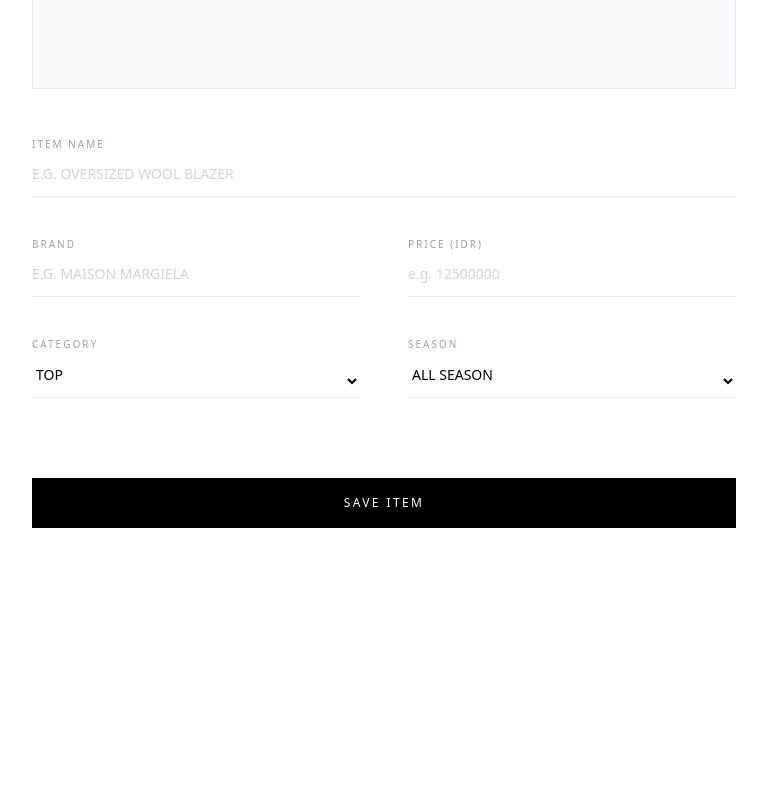
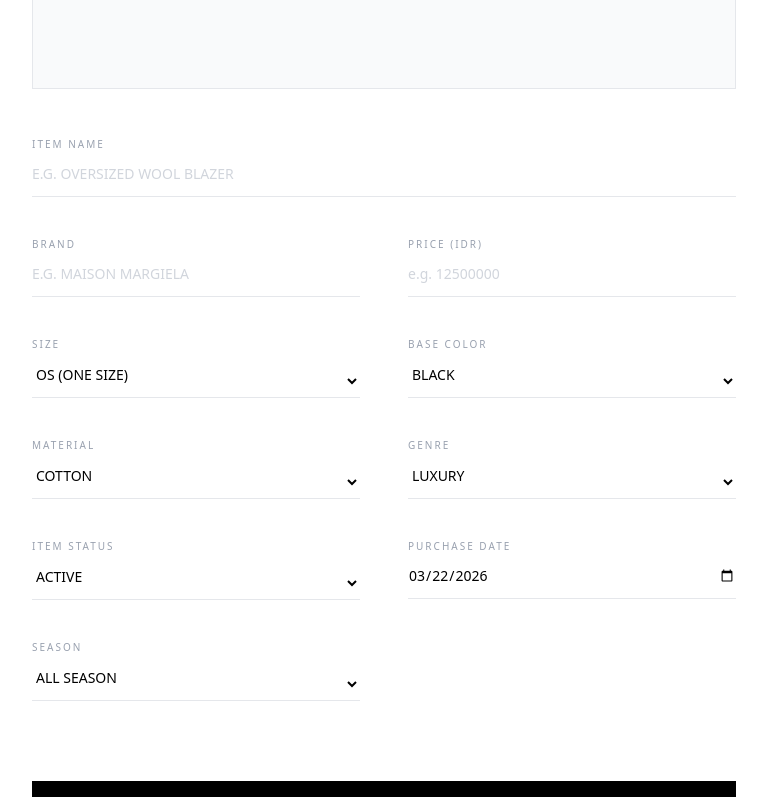
Before and after one commit to Afile21/Proyek-L-Armoire, a Next.js app: page /add in a window 1280 px wide. Shown: the part 519-1316 px from the top of the page, without its empty margins (256-1023 px from the left). Before the commit the page ends 1127 px from the top, so only its background shows below. Built offline with nearby package versions, Linux system fonts and the light colour scheme; no server answers; a web font is replaced by a local one.

Commit message:
Fase 13.1: Memperbarui UI Form Tambah Item

```diff
--- a/app/add/page.tsx
+++ b/app/add/page.tsx
@@ -18,7 +18,14 @@
         brand: "",
         price: "",
         category: "TOP",
-        season: "ALL_SEASON"
+        season: "ALL_SEASON",
+        // [BARU] Tambahan kelengkapan atribut sesuai Prisma Schema
+        size: "OS",
+        base_color: "BLACK",
+        material: "COTTON",
+        genre: "LUXURY",
+        status: "ACTIVE",
+        purchase_date: new Date().toISOString().split('T')[0] // Format YYYY-MM-DD untuk input date
     });
 
     // [BARU] Fungsi khusus untuk menangani dan memvalidasi file
@@ -142,7 +149,7 @@
                                 <span className="text-xs text-black group-hover:text-gray-500 transition-colors uppercase tracking-[0.2em] mb-2">
                                     + Select High-Quality Image
                                 </span>
-                                <span className="text-[10px] text-gray-400 uppercase tracking-[0.1em]">
+                                <span className="text-[10px] text-gray-400 uppercase tracking-widest">
                                     JPG, PNG, or WEBP (Max 5MB)
                                 </span>
                             </div>
@@ -186,18 +193,98 @@
                         />
                     </div>
 
+                    {/* --- [BARU] KELENGKAPAN ATRIBUT PRODUK --- */}
                     <div className="flex flex-col">
-                        <label className="text-[10px] uppercase tracking-[0.2em] text-gray-400 mb-3">Category</label>
+                        <label className="text-[10px] uppercase tracking-[0.2em] text-gray-400 mb-3">Size</label>
                         <select
                             className="border-b border-gray-200 pb-3 outline-none text-sm bg-transparent cursor-pointer focus:border-black transition-colors"
-                            onChange={(e) => setFormData({ ...formData, category: e.target.value })}
+                            value={formData.size}
+                            onChange={(e) => setFormData({ ...formData, size: e.target.value })}
                         >
-                            <option value="TOP">TOP</option>
-                            <option value="BOTTOM">BOTTOM</option>
-                            <option value="OUTERWEAR">OUTERWEAR</option>
-                            <option value="SHOES">SHOES</option>
-                            <option value="ACCESSORIES">ACCESSORIES</option>
+                            <option value="OS">OS (ONE SIZE)</option>
+                            <option value="XS">XS</option>
+                            <option value="S">S</option>
+                            <option value="M">M</option>
+                            <option value="L">L</option>
+                            <option value="XL">XL</option>
+                            <option value="CUSTOM">CUSTOM/TAILORED</option>
                         </select>
+                    </div>
+
+                    <div className="flex flex-col">
+                        <label className="text-[10px] uppercase tracking-[0.2em] text-gray-400 mb-3">Base Color</label>
+                        <select
+                            className="border-b border-gray-200 pb-3 outline-none text-sm bg-transparent cursor-pointer focus:border-black transition-colors"
+                            value={formData.base_color}
+                            onChange={(e) => setFormData({ ...formData, base_color: e.target.value })}
+                        >
+                            <option value="BLACK">BLACK</option>
+                            <option value="WHITE">WHITE</option>
+                            <option value="GREY">GREY</option>
+                            <option value="NAVY">NAVY</option>
+                            <option value="BEIGE">BEIGE</option>
+                            <option value="BROWN">BROWN</option>
+                            <option value="MULTICOLOR">MULTICOLOR</option>
+                        </select>
+                    </div>
+
+                    <div className="flex flex-col">
+                        <label className="text-[10px] uppercase tracking-[0.2em] text-gray-400 mb-3">Material</label>
+                        <select
+                            className="border-b border-gray-200 pb-3 outline-none text-sm bg-transparent cursor-pointer focus:border-black transition-colors"
+                            value={formData.material}
+                            onChange={(e) => setFormData({ ...formData, material: e.target.value })}
+                        >
+                            <option value="COTTON">COTTON</option>
+                            <option value="WOOL">WOOL</option>
+                            <option value="SILK">SILK</option>
+                            <option value="LEATHER">LEATHER</option>
+                            <option value="DENIM">DENIM</option>
+                            <option value="LINEN">LINEN</option>
+                            <option value="SYNTHETIC">SYNTHETIC / BLEND</option>
+                        </select>
+                    </div>
+
+                    <div className="flex flex-col">
+                        <label className="text-[10px] uppercase tracking-[0.2em] text-gray-400 mb-3">Genre</label>
+                        <select
+                            className="border-b border-gray-200 pb-3 outline-none text-sm bg-transparent cursor-pointer focus:border-black transition-colors"
+                            value={formData.genre}
+                            onChange={(e) => setFormData({ ...formData, genre: e.target.value })}
+                        >
+                            <option value="LUXURY">LUXURY</option>
+                            <option value="STREETWEAR">STREETWEAR</option>
+                            <option value="VINTAGE">VINTAGE</option>
+                            <option value="AVANT-GARDE">AVANT-GARDE</option>
+                            <option value="MINIMALIST">MINIMALIST</option>
+                            <option value="CASUAL">CASUAL</option>
+                        </select>
+                    </div>
+
+                    <div className="flex flex-col">
+                        <label className="text-[10px] uppercase tracking-[0.2em] text-gray-400 mb-3">Item Status</label>
+                        <select
+                            className="border-b border-gray-200 pb-3 outline-none text-sm bg-transparent cursor-pointer focus:border-black transition-colors"
+                            value={formData.status}
+                            onChange={(e) => setFormData({ ...formData, status: e.target.value })}
+                        >
+                            <option value="ACTIVE">ACTIVE</option>
+                            <option value="WASH">WASH (IN LAUNDRY)</option>
+                            <option value="REPAIR">REPAIR</option>
+                            <option value="ARCHIVED">ARCHIVED</option>
+                            <option value="DONATED">DONATED</option>
+                            <option value="LOST">LOST</option>
+                        </select>
+                    </div>
+
+                    <div className="flex flex-col">
+                        <label className="text-[10px] uppercase tracking-[0.2em] text-gray-400 mb-3">Purchase Date</label>
+                        <input
+                            type="date" required
+                            className="border-b border-gray-200 pb-3 outline-none text-sm placeholder-gray-300 focus:border-black transition-colors bg-transparent uppercase cursor-pointer"
+                            value={formData.purchase_date}
+                            onChange={(e) => setFormData({ ...formData, purchase_date: e.target.value })}
+                        />
                     </div>
 
                     <div className="flex flex-col">
```
